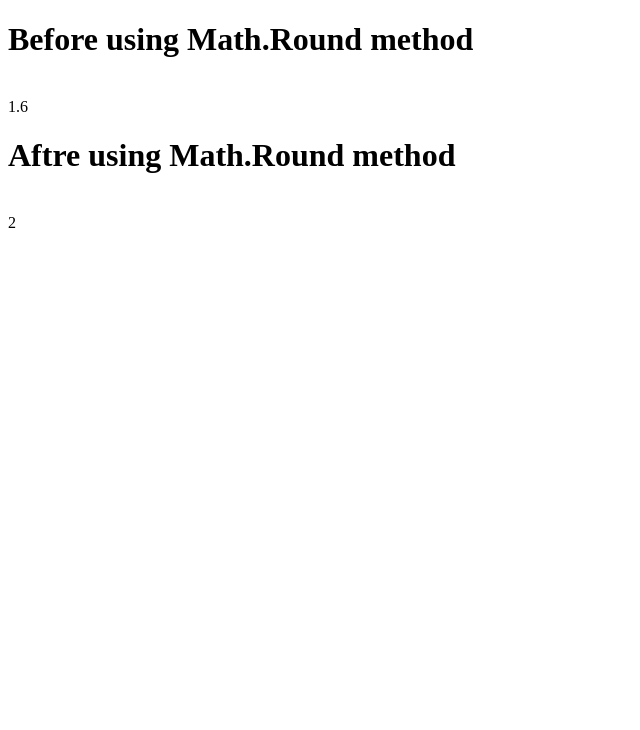
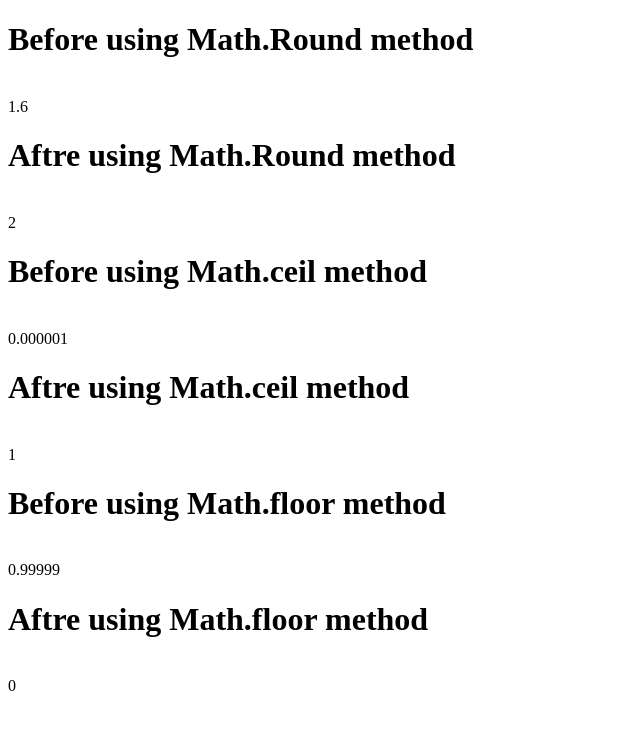
Before and after one commit to XeeshanAnsari/Learn_javaScript, a plain HTML site: page Number/roundNumber.html in a window 1280 px wide. Shown: the whole page, without its empty margins (0-640 px from the left). Drawn offline with Linux system fonts and the light colour scheme.

Commit message:
Rounding number using Math.ceil Math.floor method

```diff
--- a/Number/roundNumber.html
+++ b/Number/roundNumber.html
@@ -6,12 +6,31 @@
 </head>
 <body>
     <script>
+        //Rounding Exapmle
         var num1 = 1.6;
         document.write("<h1>Before using Math.Round method</h1><br>" + num1);
 
         var num2 = Math.round(num1);
 
         document.write("<h1>Aftre using Math.Round method</h1><br>" + num2);
+
+
+         //ceiling Exapmle
+         var num3 = .000001;
+        document.write("<h1>Before using Math.ceil method</h1><br>" + num3);
+
+        var num4 = Math.ceil(num3);
+
+        document.write("<h1>Aftre using Math.ceil method</h1><br>" + num4);
+
+
+         //ceiling Exapmle
+         var num5 = .99999;
+        document.write("<h1>Before using Math.floor method</h1><br>" + num5);
+
+        var num6 = Math.floor(num5);
+
+        document.write("<h1>Aftre using Math.floor method</h1><br>" + num6);
     </script>
 </body>
 </html>
```
